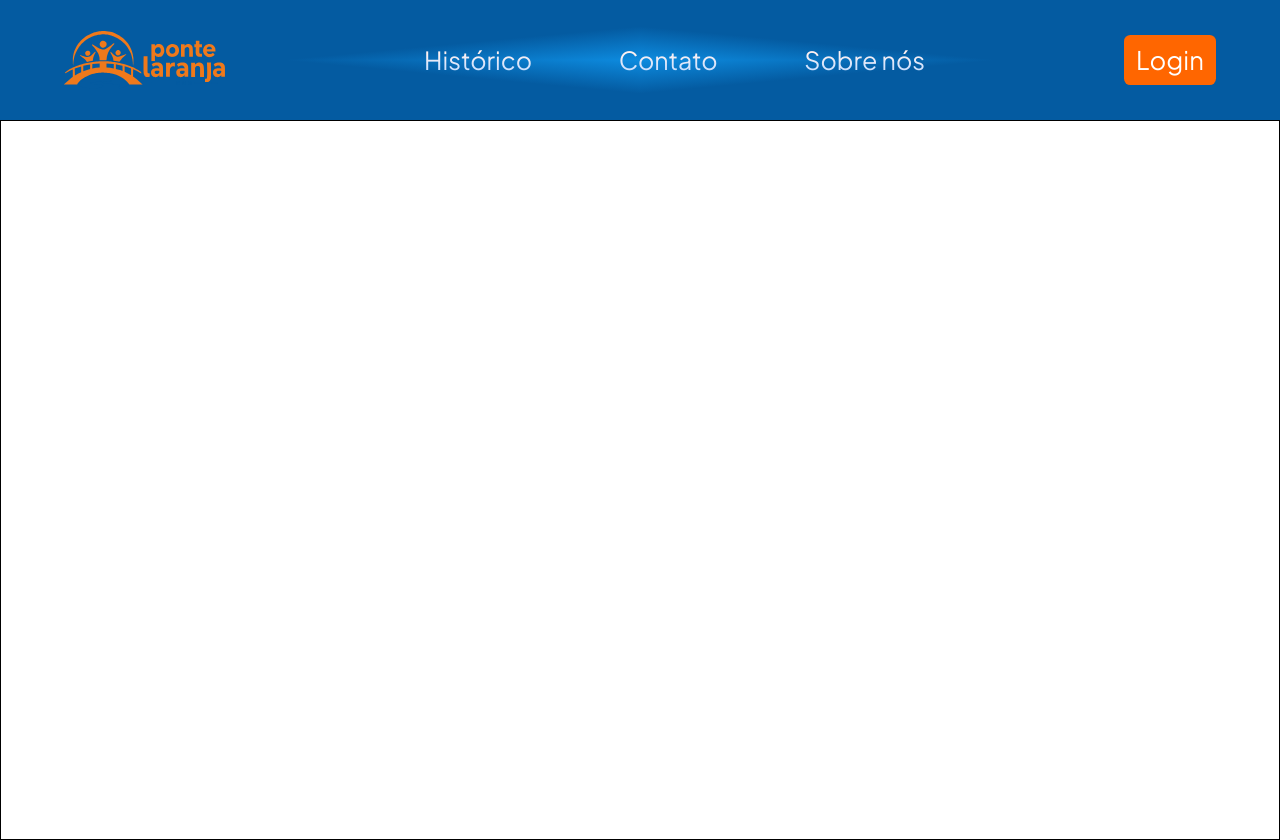
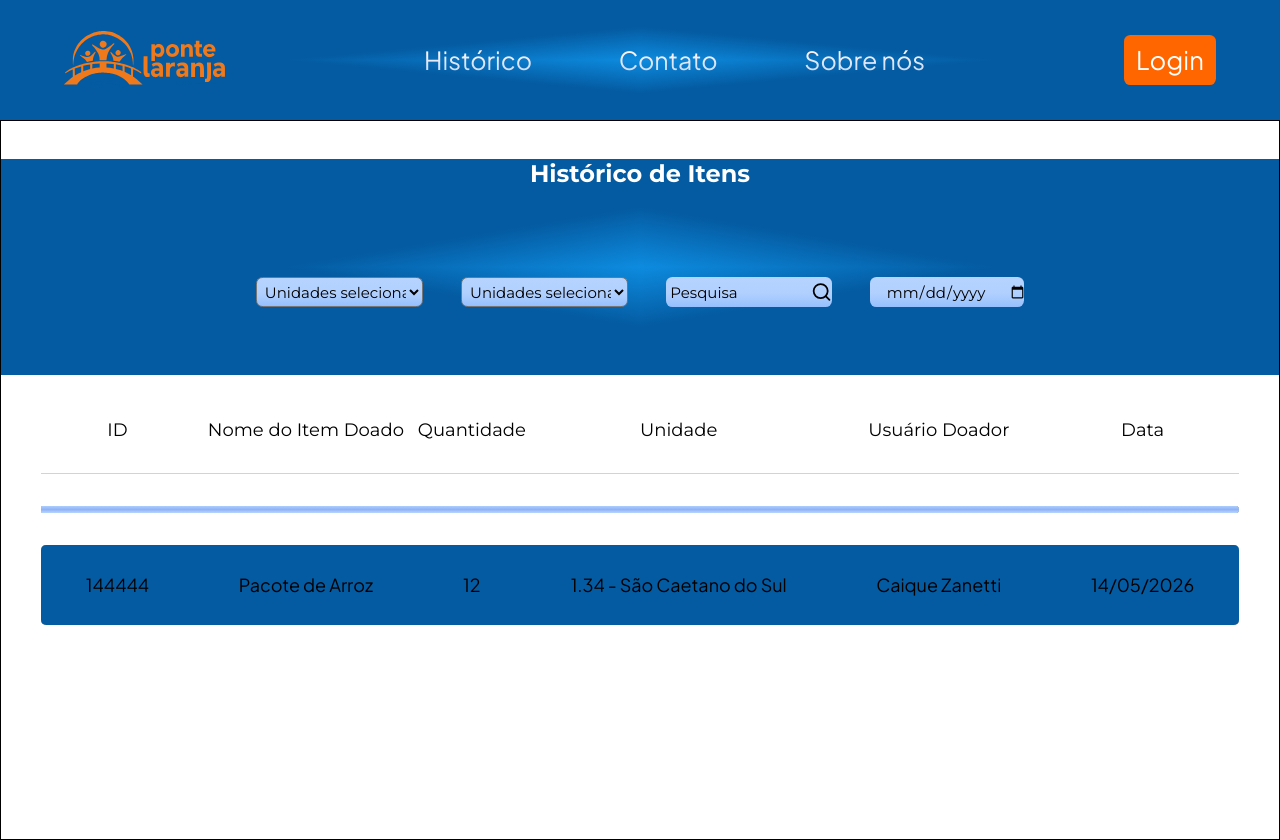
Before and after one commit to PonteLaranja/PonteLaranja_Front, a Next.js app in the folder ponte-laranja/: page /historico_item in a window 1280 px wide. Built offline with nearby package versions, Linux system fonts and the light colour scheme.

Commit message:
trocar mensagem de commit

```diff
--- a/ponte-laranja/package.json
+++ b/ponte-laranja/package.json
@@ -12,7 +12,8 @@
     "lucide-react": "^1.3.0",
     "next": "16.2.7",
     "react": "19.2.4",
-    "react-dom": "19.2.4"
+    "react-dom": "19.2.4",
+    "react-paginate": "^8.3.0"
   },
   "devDependencies": {
     "@types/node": "^20",
--- a/ponte-laranja/src/components/lista_itens/ListaItens.tsx
+++ b/ponte-laranja/src/components/lista_itens/ListaItens.tsx
@@ -22,7 +22,7 @@ export const Banner = () => {
                 </div>
             </section>
 
-            {/* <section className={styles.lista_tabelas}> */}
+            <section className={styles.secao_tabelas}>
             <table className={styles.lista_tabelas}>
                 <thead className={styles.cabecalho_tabelas}>
                     <tr className={styles.cabecalho_linha}  >
@@ -38,7 +38,7 @@ export const Banner = () => {
                     <tr>
                         <td colSpan={6} className={styles.separador}></td>
                     </tr>
-                    <tr>
+                    <tr className={styles.conteudo}>
                         <td>144444</td>
                         <td>Pacote de Arroz</td>
                         <td>12</td>
@@ -46,9 +46,10 @@ export const Banner = () => {
                         <td>Caique Zanetti</td>
                         <td>14/05/2026</td>
                     </tr>
+                    {/* Conteudo máximo sem quebrar é 6, faça paginate de 5 ent */}
                 </tbody>
             </table>
-            {/* </section> */}
+            </section>
         </>
     )
 }
--- a/ponte-laranja/src/components/lista_itens/listaItens.module.css
+++ b/ponte-laranja/src/components/lista_itens/listaItens.module.css
@@ -27,7 +27,7 @@
     justify-content: center;
     width: 100%;
     width: 60vw;
-    border: 1px solid black;
+    /* border: 1px solid black; */
     height: 100%;
     gap: 5%;
 }
@@ -75,37 +75,65 @@
     /* padding-left: 0; */
 }
 
-#inserir_data{
+#inserir_data {
     width: 20%;
-    display: flex;
-    flex-direction: row;
-    align-items: center;
+    padding-left: 2%;
     outline: none;
     border: none;
 }
 
-.lista_tabelas{
+.lista_tabelas {
     width: 100%;
-    background-color: red;
-    height: 50%;
-    display: flex;
-    flex-direction: column;
+    border-collapse: separate;
+    border-spacing: 0px 2rem;
+}
+
+.lista_tabelas th {
+    font-weight: 400;
+    color: var(--cor-texto);
+    padding-bottom: 2rem;
+    border-bottom: 1px solid #cfd4da;
+    text-align: center;
+    font-size: 18px;
+    font-family: var(--font-texto-titulo);
+}
+
+.cabecalho_linha th{
+    border-collapse: separate;
 
 }
 
-.cabecalho_tabelas{
-    display: flex;
-    flex-direction: row;
-    overflow-x: auto;
-
+.lista_tabelas td {
+    /* background-color: #ffffff; */
+    /* padding: 34px 58px; */
+    padding: 1px 40px;
+    padding: 1px clamp(38px, 3.5vw, 550px);
+    text-align: center;
+    color: var(--cor-cinza);
+    font-size: 18px;
+    font-family: var(--font-texto-padrao);
 }
 
+.lista_tabelas tbody tr td:first-child {
+    border-radius:
+    5px 0 0 5px;
+}
 
-.cabecalho_linha{
-    width: 100%;
-    border-collapse: separate;
-    border-spacing: 0 32px;
-    display: flex;
-    flex-direction: row;
+.lista_tabelas tbody tr td:last-child {
+    border-radius: 0 5px 5px 0;
+}
+.corpo_f{
     background-color: black;
 }
+.corpo_f tr {
+    background-color: beige;
+}
+.separador{
+    height: .8vh;
+    background: linear-gradient(180deg, #ABCDFE 0.01%, rgba(109, 155, 254, 0.75) 51.92%, rgba(171, 205, 254, 0.90) 89.9%);
+}
+
+.conteudo td{
+    background: #045BA1;
+    height: 10vh;
+}
--- a/ponte-laranja/src/pages/historico_item/index.tsx
+++ b/ponte-laranja/src/pages/historico_item/index.tsx
@@ -10,7 +10,7 @@ const Historico = () => {
         <>
             <Header />
             <main className={styles.main}>
-
+            <Banner />
 
 
             </main>
```
Also changed, not shown: 1 other file (tests, documents, lock files or other folders).
